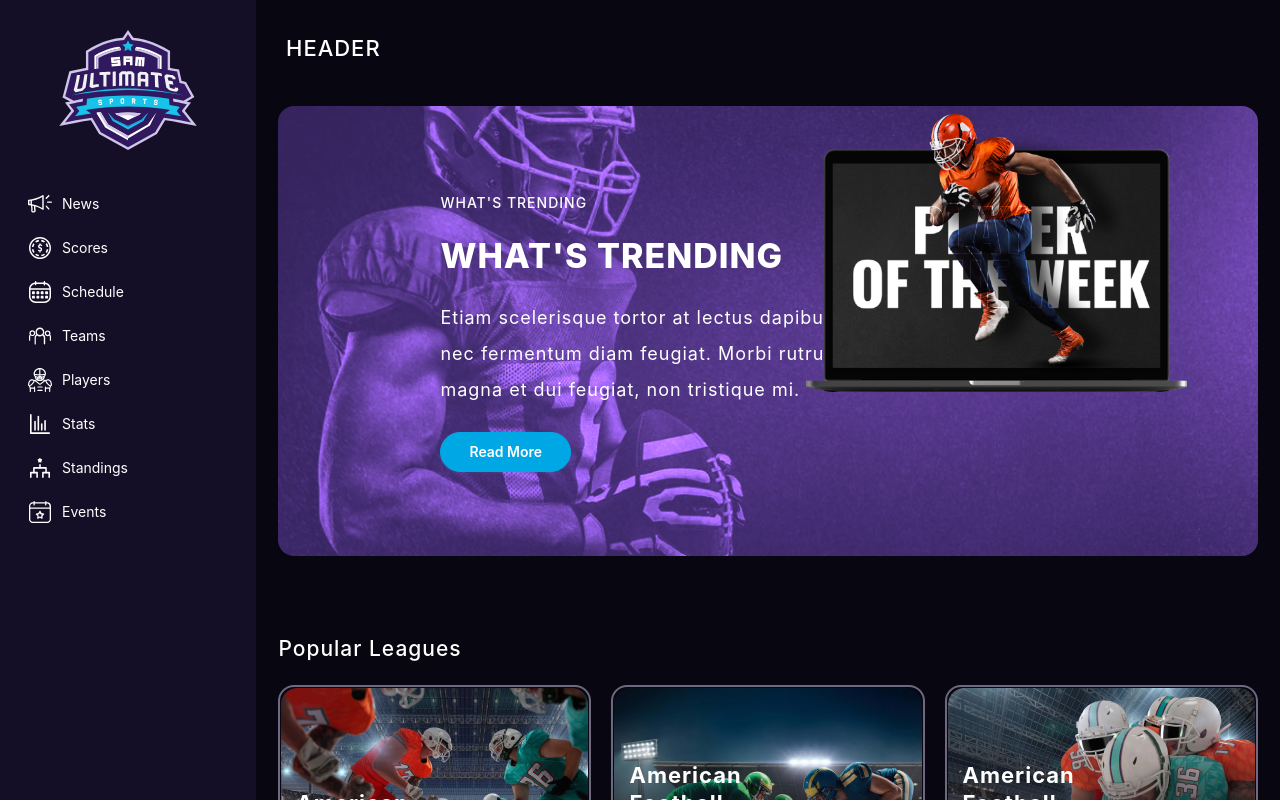
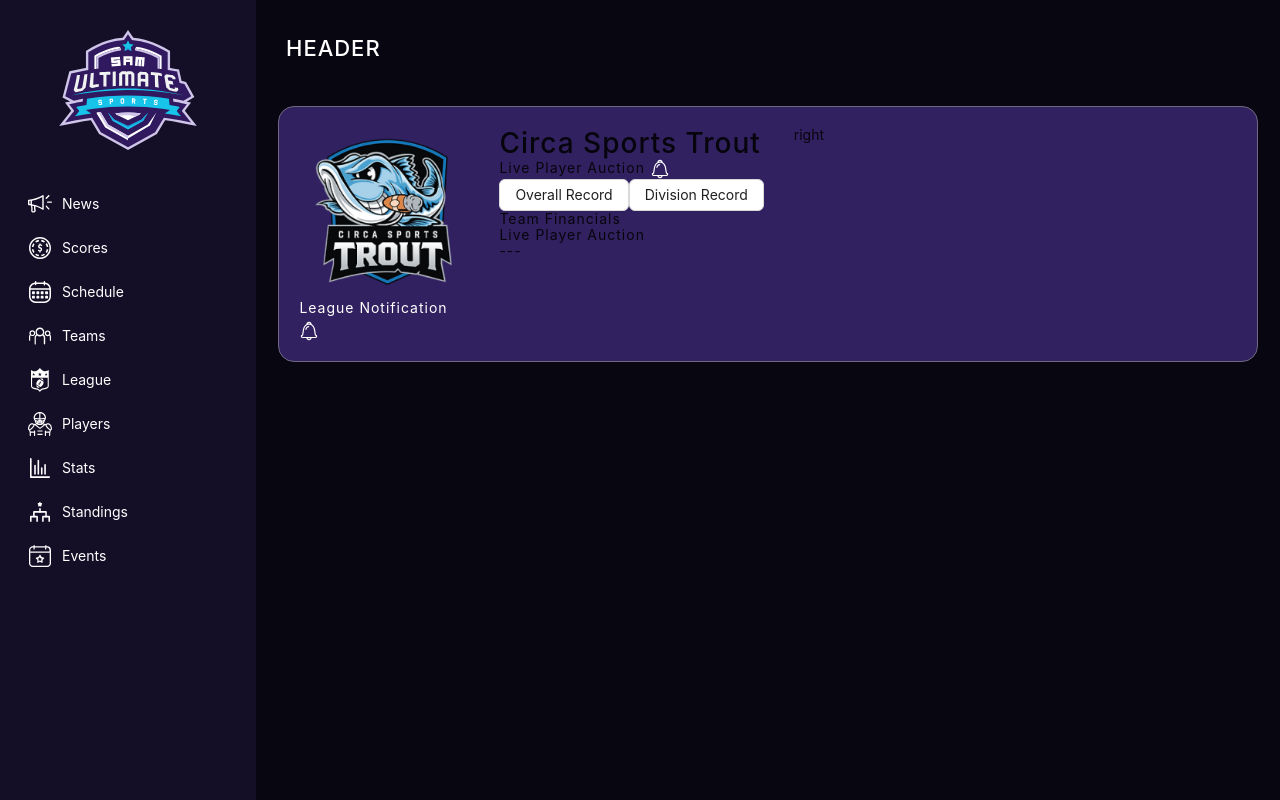
Before and after one commit to samsports24/sm-website, a React (Create React App) app: page /leagueScore in a window 1280 px wide. Before the commit this address led to /. Shown: the top 800 px of the page. Built offline with nearby package versions, Linux system fonts and the light colour scheme.

Commit message:
created: league score page

```diff
--- a/src/config/Routes.js
+++ b/src/config/Routes.js
@@ -11,6 +11,7 @@ import Authentication from '../pages/Authentication'
 import EditProfile from '../pages/EditProfile'
 import Players from '../pages/Players'
 import Teams from '../pages/Teams'
+import LeagueScore from '../pages/LeagueScore'
 // import PrivateWrapper from './PrivateRoutes'
 
 const Routers = () => {
@@ -36,6 +37,7 @@ const Routers = () => {
         <Route path='/edit-profile' element={<EditProfile />} />
         <Route path='/players' element={<Players />} />
         <Route path='/teams' element={<Teams />} />
+        <Route path='/leagueScore' element={<LeagueScore />} />
       </Routes>
     </BrowserRouter>
   )
--- a/src/layout/MainMenu.js
+++ b/src/layout/MainMenu.js
@@ -9,6 +9,8 @@ import PlayerIcon from '../assets/player-icon.svg'
 import StatIcon from '../assets/stats-icon.svg'
 import StandingIcon from '../assets/standing-icon.svg'
 import EventIcon from '../assets/event-icon.svg'
+import LeagueIcon from '../assets/league-icon.svg'
+
 const MainMenu = ({ active }) => {
   const navigate = useNavigate()
 
@@ -58,6 +60,14 @@ const MainMenu = ({ active }) => {
       <Menu.Item
         // key='dashboard'
         className={'sidebar-menu'}
+        icon={<img src={LeagueIcon} />}
+        onClick={() => navigate('/leagueScore')}
+      >
+        League
+      </Menu.Item>
+      <Menu.Item
+        // key='dashboard'
+        className={'sidebar-menu'}
         icon={<img src={PlayerIcon} />}
         onClick={() => navigate('/teams')}
       >
--- /dev/null
+++ b/src/pages/LeagueScore.jsx
@@ -0,0 +1,52 @@
+// Layout
+import Layout from '../layout/Layout'
+
+// Third
+import { Button, Image } from 'antd'
+
+// Image, Icon
+import bellIcon from '../assets/bell-icon.svg'
+import circaImage from '../assets/teams/circa_sports_trout.png'
+
+const LeagueScore = () => {
+  return (
+    <Layout>
+      <div className='league_container'>
+        {/* HEADER */}
+        <header>
+          <div className='left'>
+            <div className='image_div'>
+              <Image preview={false} src={circaImage} />
+            </div>
+            <p>
+              League Notification <img src={bellIcon} alt='Icon' />
+            </p>
+          </div>
+          <div className='center'>
+            <div className='title_box'>
+              <h1>Circa Sports Trout</h1>
+              <p>
+                Live Player Auction <img src={bellIcon} alt='Icon' />
+              </p>
+            </div>
+            <div className='button_box'>
+              <Button>Overall Record</Button>
+              <Button>Division Record</Button>
+            </div>
+            <div className='team_financials_box'>
+              <p>Team Financials</p>
+              <div>
+                <p>Live Player Auction</p>
+                <p>---</p>
+              </div>
+            </div>
+          </div>
+          <div className='right'>right</div>
+        </header>
+        <section className='score_card_container'></section>
+      </div>
+    </Layout>
+  )
+}
+
+export default LeagueScore
--- /dev/null
+++ b/src/styles/pages/leagueScore.css
@@ -0,0 +1,31 @@
+.league_container {
+  width: 100%;
+}
+
+.league_container header {
+  width: 100%;
+  display: flex;
+  flex-direction: row;
+  gap: 30px;
+  padding: 20px;
+  border-radius: 16px;
+  background-color: var(--secondaryPurple);
+  border: 1px solid #6e6980;
+}
+
+.league_container header .left {
+  width: 170px;
+}
+
+.league_container header .left p {
+  color: var(--colors-theme-white-color, #fff);
+  font-size: 14px;
+  font-style: normal;
+  font-weight: 400;
+  line-height: 22px;
+}
+
+/* SCORE CARD */
+.score_card_container{
+    width: 100%;
+}
--- a/src/styles/style.css
+++ b/src/styles/style.css
@@ -23,3 +23,4 @@
 @import './pages/login.css';
 @import './pages/EditProfile.css';
 @import './pages/teams.css';
+@import './pages/leagueScore.css';
```
Also changed, not shown: src/assets/bell-icon.svg (added), src/assets/league-icon.svg (added).
